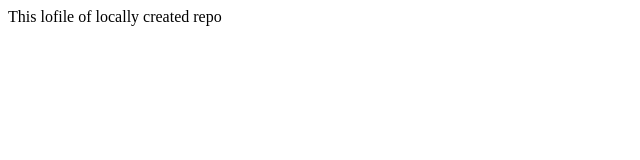
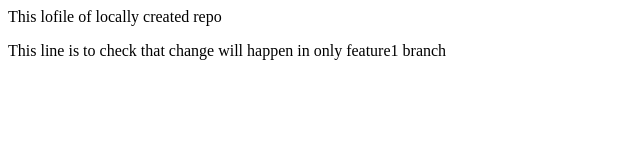
Before and after one commit to ShrikantAA/localrepo, a plain HTML site: page index.html in a window 1280 px wide. Shown: the whole page, without its empty margins (0-640 px from the left). Drawn offline with Linux system fonts and the light colour scheme.

Commit message:
featurecommit

```diff
--- a/index.html
+++ b/index.html
@@ -1 +1,2 @@
 <p>This lofile of locally created repo</p>
+<p>This line is to check that change will happen in only feature1 branch</p>
```
